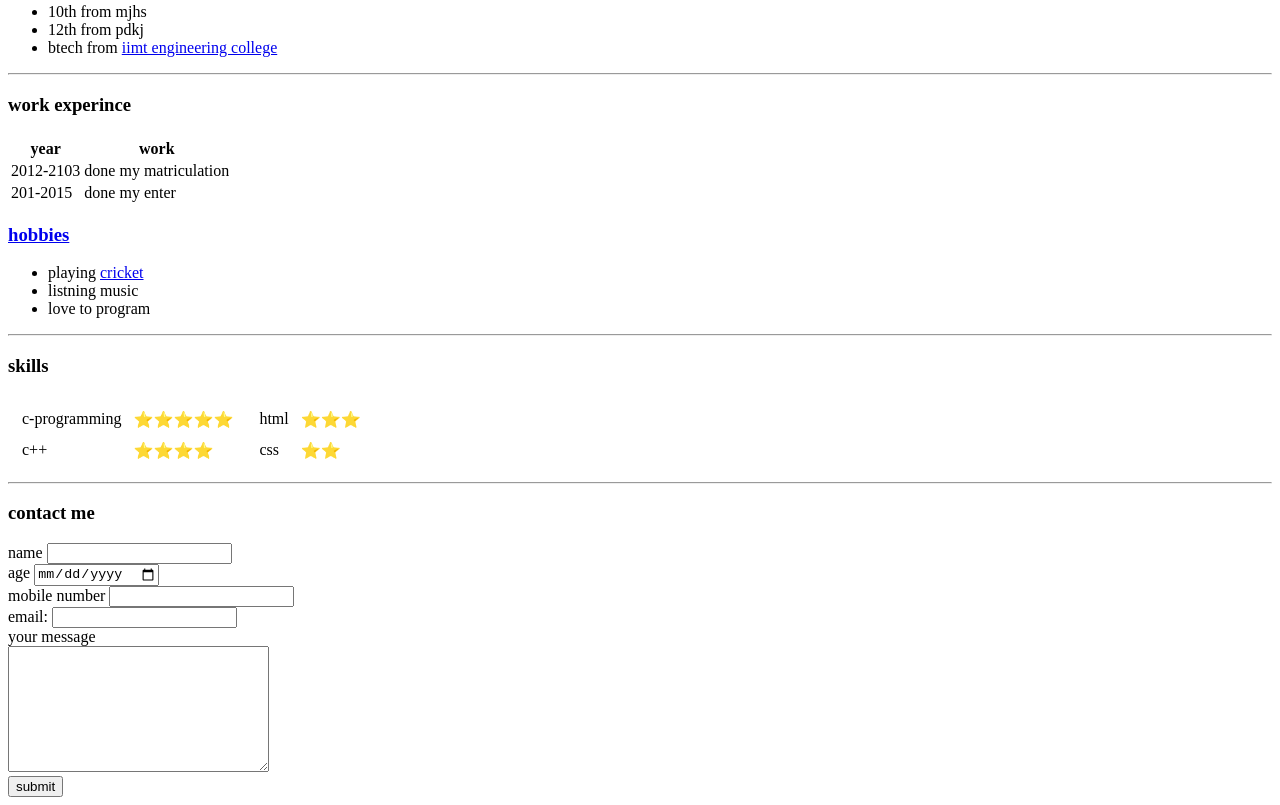
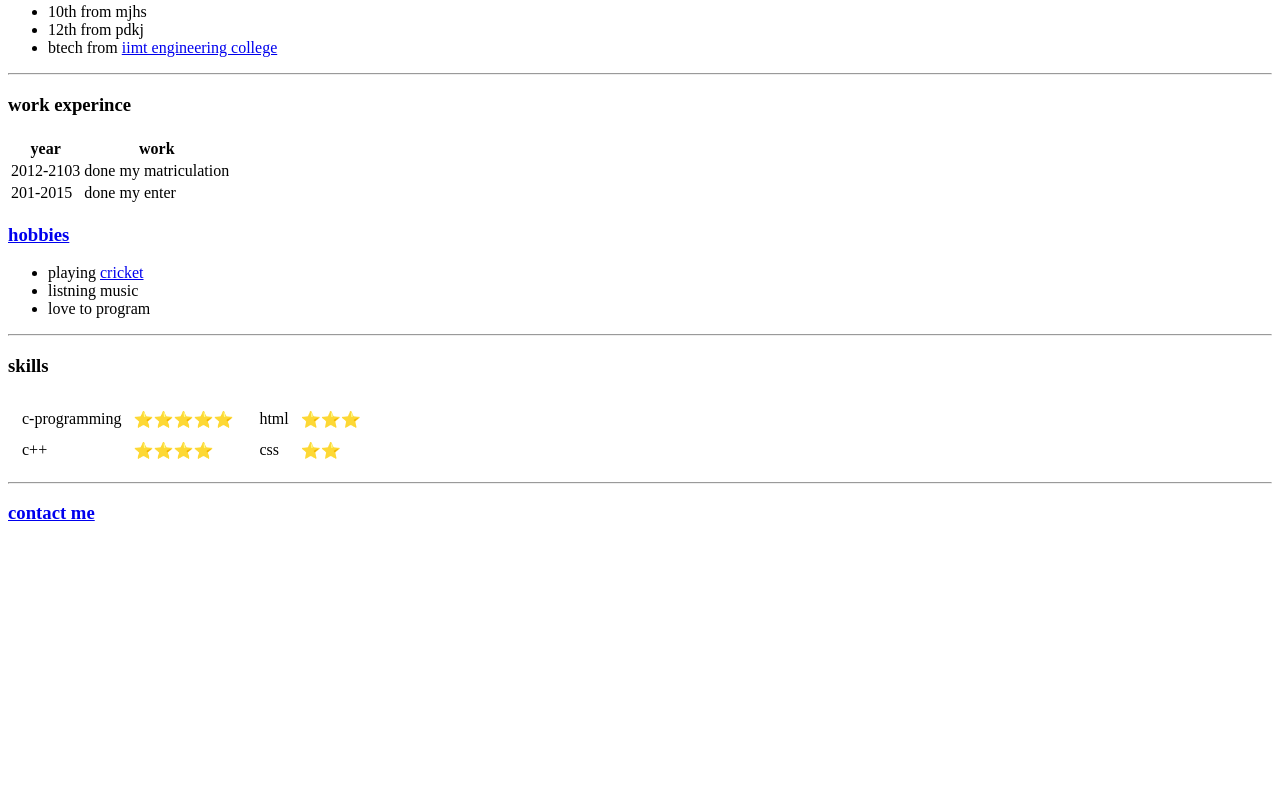
Before and after one commit to shubham58-jha/cv, a plain HTML site: page index1.htm in a window 1280 px wide. Shown: the part 400-1205 px from the top of the page. After the commit the page ends 943 px from the top, so only its background shows below. Drawn offline with Linux system fonts and the light colour scheme.

Commit message:
add cv website file

```diff
--- a/index1.htm
+++ b/index1.htm
@@ -89,20 +89,8 @@
 
   </table>
   <hr>
-  <h3>contact me</h3>
-  <form enctype="text/plain" action="mailto:subhamsourabh58@gmail.com" method="post">
-    <label cellspacing="30" for="">name</label>
-    <input type="text" name="name" value=""><br>
-    <label for="">age</label>
-    <input type="date" name="age" value=""><br>
-    <label for="">mobile number</label>
-    <input type="digit" name="mobile number" value=""><br>
-    <label for=""> email:</label>
-    <input type="email" name="your email" value=""><br>
-    <label for="">your message</label><br>
-    <textarea name="" rows="8" cols="30"></textarea><br>
-    <input type="submit" name="" value="submit">
-  </form>
+  <h3><a href="contactme.html">contact me</a></h3>
+
 
 </body>
 
```
Also changed, not shown: contactme.html (added, +20 -0 lines).
